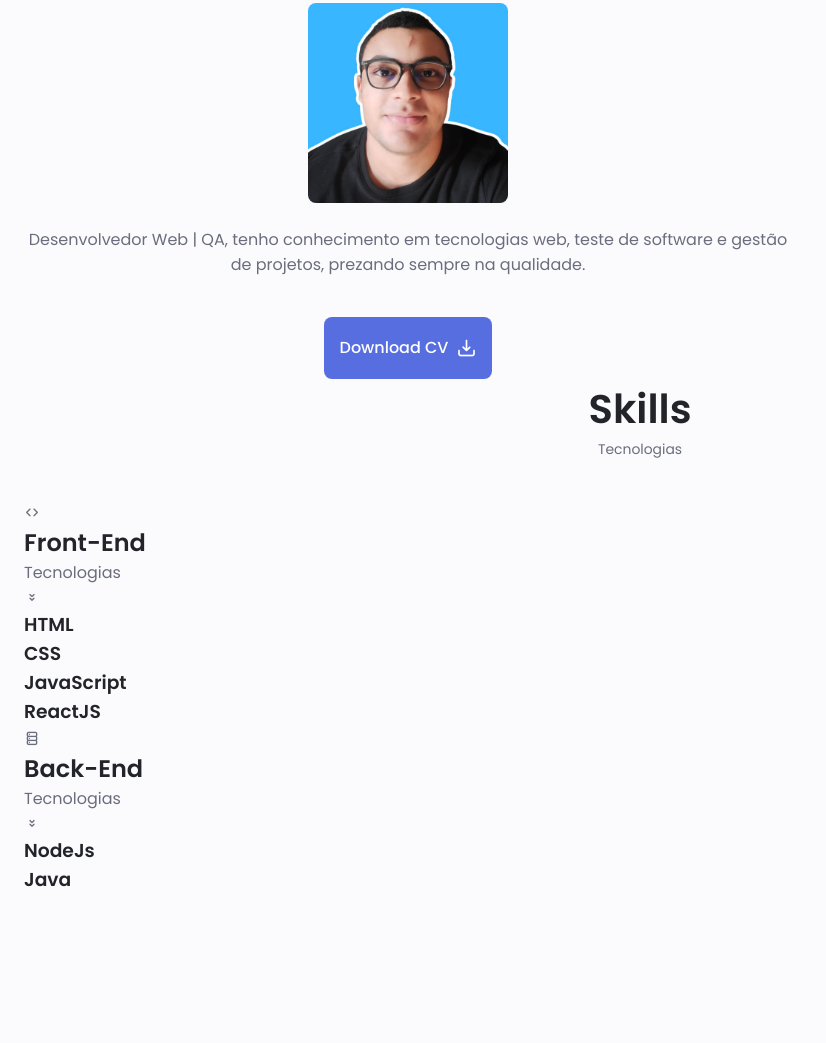
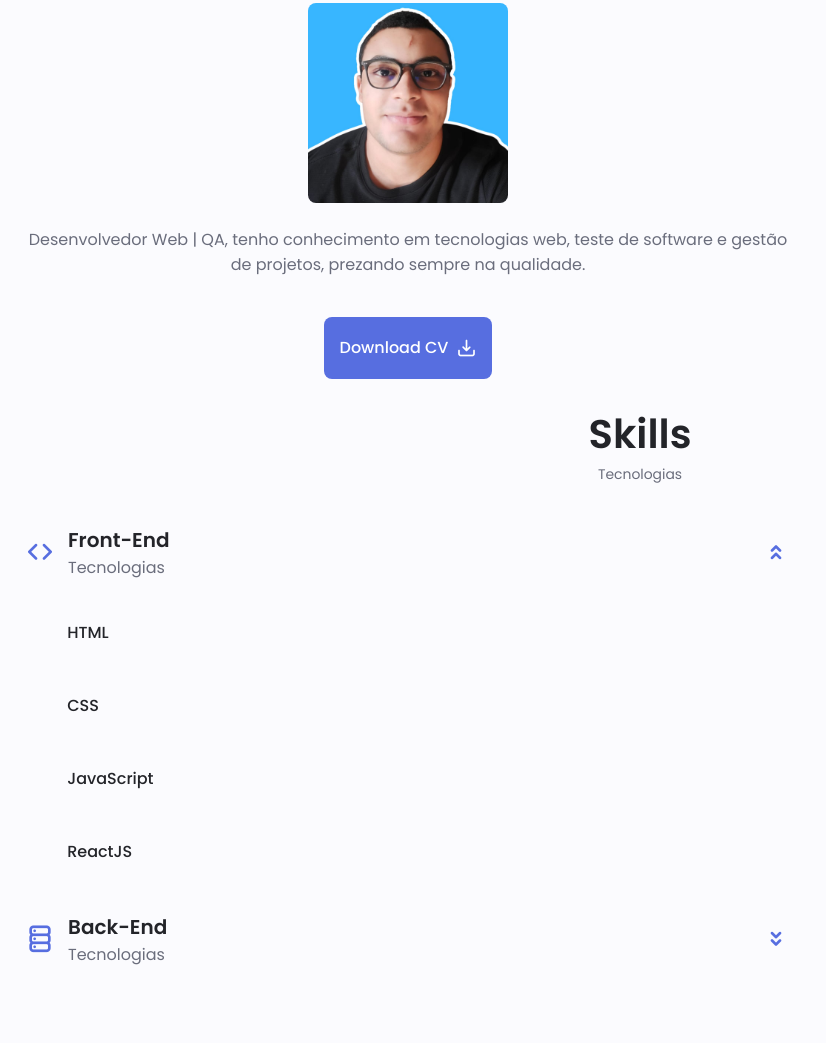
Before and after one commit to RonaldoFidelis/Portifolio_att, a plain HTML site: page index.html in a window 1280 px wide. Shown: the part 1014-2057 px from the top of the page, without its empty margins (0-826 px from the left). Before the commit the page ends 1956 px from the top, so only its background shows below. Drawn offline with nearby package versions, Linux system fonts and the light colour scheme.

Commit message:
feat:AddSkillsFinalize

```diff
--- a/assets/css/style.css
+++ b/assets/css/style.css
@@ -340,6 +340,74 @@ img{
     justify-content: center;
 }
 
+/* Skills */
+
+.skills_container{
+    row-gap: 0;
+}
+
+.skills_header{
+    display: flex;
+    align-items: center;
+    margin-bottom:var(--mb-2-5);
+    cursor: pointer;
+}
+
+.skills_icon,
+.skills_arrow{
+    font-size: 2rem;
+    color: var(--first-color);
+}
+
+.skills_icon{
+    margin-right: var(--mb-0-75);
+}
+
+.skills_title{
+    font-size: var(--h3-font-size);
+}
+
+.skillks_subtitle{
+    font-size: var(--small-font-size);
+    color: var(--text-color-light);
+}
+
+.skills_arrow{
+    margin-left: auto;
+    transition: .4s;
+}
+
+.skills_list{
+    row-gap: 1.5rem;
+    padding-left: 2.7rem;
+}
+
+.skills_titles{
+    display: flex;
+    justify-content: space-between;
+    margin-bottom: var(--mb-0-5);
+}
+
+.skills_name{
+    font-size: var(--normal-font-size);
+    font-weight: var(--font-medium);
+}
+
+/* abri e fecha as skills */
+
+.skills_close .skills_list{
+    height: 0;
+    overflow: hidden;
+}
+
+.skills_open .skills_list{
+    height: max-content;
+    margin-bottom: var(--mb-2-5);
+}
+
+.skills_open .skills_arrow{
+    transform: rotate(-180deg);
+}
 
 /* Responsividade da tela */
 
--- a/assets/js/main.js
+++ b/assets/js/main.js
@@ -1,7 +1,6 @@
 const navMenu = document.querySelector("#nav-menu");
 const navToggle = document.querySelector("#nav-toggle");
 const navClose = document.querySelector("#nav-close");
-
 
 // Função para abrir/fechar menu de navegação
 if(navToggle){
@@ -15,3 +14,22 @@ if(navClose){
         navMenu.classList.remove('open-menu')
     })
 }
+
+// abri e fechar o menu de skills
+const skillsContent = document.getElementsByClassName('skills_content');
+const skillsHeader = document.querySelectorAll('.skills_header');
+
+function toggleSkills() {
+    let itemClass = this.parentNode.className
+
+    for(i = 0; i < skillsContent.length; i++){
+        skillsContent[i].className = 'skills_content skills_close'
+    }
+    if(itemClass === 'skills_content skills_close'){
+        this.parentNode.className = 'skills_content skills_open'
+    }
+}
+
+skillsHeader.forEach(el => {
+    el.addEventListener('click', toggleSkills);
+});
--- a/index.html
+++ b/index.html
@@ -36,7 +36,7 @@
                     </li>
 
                     <li class="nav_item">
-                        <a href="#tecnologias" class="nav_link">
+                        <a href="#skills" class="nav_link">
                             <i class="uil uil-brackets-curly nav_icon">Tecnologias</i>
                         </a>
                     </li>
@@ -78,24 +78,29 @@
                         </a>
                     </div>
                     <div class="home_img">
-                        <svg class="home_blob"viewBox="0 0 200 200" xmlns="http://www.w3.org/2000/svg">
+                        <svg class="home_blob" viewBox="0 0 200 200" xmlns="http://www.w3.org/2000/svg">
                             <mask id="mask0" mask-type="alpha">
-                                <path d="M50.4,-30C59.4,-13.5,56.7,8.8,46.3,26.5C36,44.1,18,57.1,-1.2,57.8C-20.5,58.5,-41,47,-54.4,27.6C-67.8,8.2,-74.1,-19.1,-63.8,-36.3C-53.6,-53.5,-26.8,-60.7,-3,-58.9C20.7,-57.2,41.4,-46.5,50.4,-30Z" transform="translate(100 100)" />
+                                <path
+                                    d="M50.4,-30C59.4,-13.5,56.7,8.8,46.3,26.5C36,44.1,18,57.1,-1.2,57.8C-20.5,58.5,-41,47,-54.4,27.6C-67.8,8.2,-74.1,-19.1,-63.8,-36.3C-53.6,-53.5,-26.8,-60.7,-3,-58.9C20.7,-57.2,41.4,-46.5,50.4,-30Z"
+                                    transform="translate(100 100)" />
                             </mask>
                             <g mask="url(#mask0)">
-                                <path d="M50.4,-30C59.4,-13.5,56.7,8.8,46.3,26.5C36,44.1,18,57.1,-1.2,57.8C-20.5,58.5,-41,47,-54.4,27.6C-67.8,8.2,-74.1,-19.1,-63.8,-36.3C-53.6,-53.5,-26.8,-60.7,-3,-58.9C20.7,-57.2,41.4,-46.5,50.4,-30Z" transform="translate(100 100)" />
-                                <image class="home_blob-img" xlink:href="assets/img/ft_perfil_fundoAzul.jpeg"/>
+                                <path
+                                    d="M50.4,-30C59.4,-13.5,56.7,8.8,46.3,26.5C36,44.1,18,57.1,-1.2,57.8C-20.5,58.5,-41,47,-54.4,27.6C-67.8,8.2,-74.1,-19.1,-63.8,-36.3C-53.6,-53.5,-26.8,-60.7,-3,-58.9C20.7,-57.2,41.4,-46.5,50.4,-30Z"
+                                    transform="translate(100 100)" />
+                                <image class="home_blob-img" xlink:href="assets/img/ft_perfil_fundoAzul.jpeg" />
                             </g>
                         </svg>
                     </div>
                     <div class="home_data">
                         <h1 class="home_title">Olá, sou Ronaldo Fidelis</h1>
                         <h3 class="home_subtitle">Desenvolvedor Front-end | QA</h3>
-                        <p class="home_description"> Estudante de engenharia de software & análise e desenvolvimento de sistemas.</p>
+                        <p class="home_description"> Graduando em engenharia de software & análise e desenvolvimento de
+                            sistemas.</p>
                     </div>
                 </div>
                 <div class="home_scroll">
-                    <a href="#apresentacao" class="home_scroll-button button--flex">
+                    <a href="#about" class="home_scroll-button button--flex">
                         <span class="home_scroll-name">Sobre mim</span>
                         <i class="uil uil-arrow-down home_scroll-arrow"></i>
                     </a>
@@ -110,7 +115,8 @@
             <div class="about__container container grid">
                 <img src="assets/img/ft_perfil_fundoAzul.jpeg" class="about_img" alt="">
                 <div class="about_data">
-                    <p class="about_description">Desenvolvedor Web | QA, tenho conhecimento em tecnologias web, teste de software e gestão de projetos, prezando sempre na qualidade.</p>
+                    <p class="about_description">Desenvolvedor Web | QA, tenho conhecimento em tecnologias web, teste de
+                        software e gestão de projetos, prezando sempre na qualidade.</p>
 
                     <div class="about_buttons">
                         <a download="" href="assets/pdf/CV_RONALDOFIDELIS_DEV.pdf" class="button button--flex">
@@ -119,6 +125,7 @@
                     </div>
                 </div>
             </div>
+            <br>
         </section>
         <!-- Tecnologias -->
         <section class="skills section" id="skills">
@@ -126,19 +133,22 @@
             <span class="section__subtitle">Tecnologias</span>
 
             <div class="skills_container container grid">
-                <div>
-                    <div class="skills_content">
-                        <!-- front-end -->
+                <!-- Front-end skill 1 -->
+                <div class="skills_content skills_open">
                     <div class="skills_header">
                         <i class="uil uil-arrow skills_icon"></i>
+
                         <div>
                             <h1 class="skills_title">Front-End</h1>
                             <span class="skills_subtitle">Tecnologias</span>
                         </div>
-                            <i class="uil uil-angle-double-down skills_icon"></i>
+
+                        <i class="uil uil-angle-double-down skills_arrow"></i>
+                    </div>
+
                     <div class="skills_list grid">
                         <div class="skills_data">
-                                    <div class="skills_title">
+                            <div class="skills_titles">
                                 <h3 class="skills_name">HTML</h3>
                             </div>
                         </div>
@@ -146,7 +156,7 @@
 
                     <div class="skills_list grid">
                         <div class="skills_data">
-                                    <div class="skills_title">
+                            <div class="skills_titles">
                                 <h3 class="skills_name">CSS</h3>
                             </div>
                         </div>
@@ -154,7 +164,7 @@
 
                     <div class="skills_list grid">
                         <div class="skills_data">
-                                    <div class="skills_title">
+                            <div class="skills_titles">
                                 <h3 class="skills_name">JavaScript</h3>
                             </div>
                         </div>
@@ -162,44 +172,46 @@
 
                     <div class="skills_list grid">
                         <div class="skills_data">
-                                    <div class="skills_title">
+                            <div class="skills_titles">
                                 <h3 class="skills_name">ReactJS</h3>
                             </div>
                         </div>
                     </div>
                 </div>
-                        <!-- BACK -->
+                <!-- BACK-END skill 2-->
+                <div class="skills_content skills_close">
                     <div class="skills_header">
-                            <i class="uil uil-server-alt"></i>
+                        <i class="uil uil-server-alt skills_icon"></i>
                         <div>
                             <h1 class="skills_title">Back-End</h1>
                             <span class="skills_subtitle">Tecnologias</span>
                         </div>
-                            <i class="uil uil-angle-double-down skills_icon"></i>
+                        <i class="uil uil-angle-double-down skills_arrow"></i>
+                    </div>
+
                     <div class="skills_list grid">
                         <div class="skills_data">
-                                    <div class="skills_title">
+                            <div class="skills_titles">
                                 <h3 class="skills_name">NodeJs</h3>
                             </div>
                         </div>
                     </div>
                     <div class="skills_list grid">
                         <div class="skills_data">
-                                    <div class="skills_title">
+                            <div class="skills_titles">
                                 <h3 class="skills_name">Java</h3>
                             </div>
                         </div>
                     </div>
                 </div>
-
-                    </div>
-                </div>
             </div>
         </section>
+
         <!-- Educação -->
         <section class="competencia" id="competencia">
 
         </section>
+
         <!-- projetos -->
         <section class="projetos" id="projetos">
 
```
Lines whose indentation alone changed are shown as unchanged.
